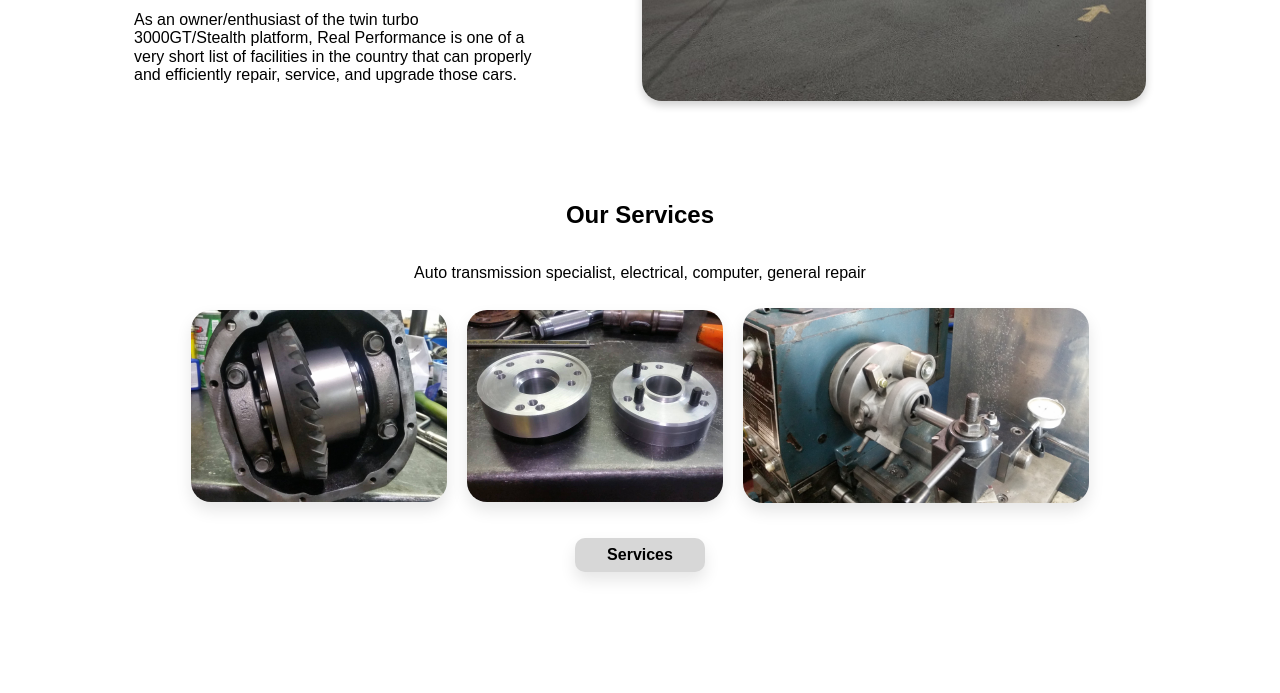
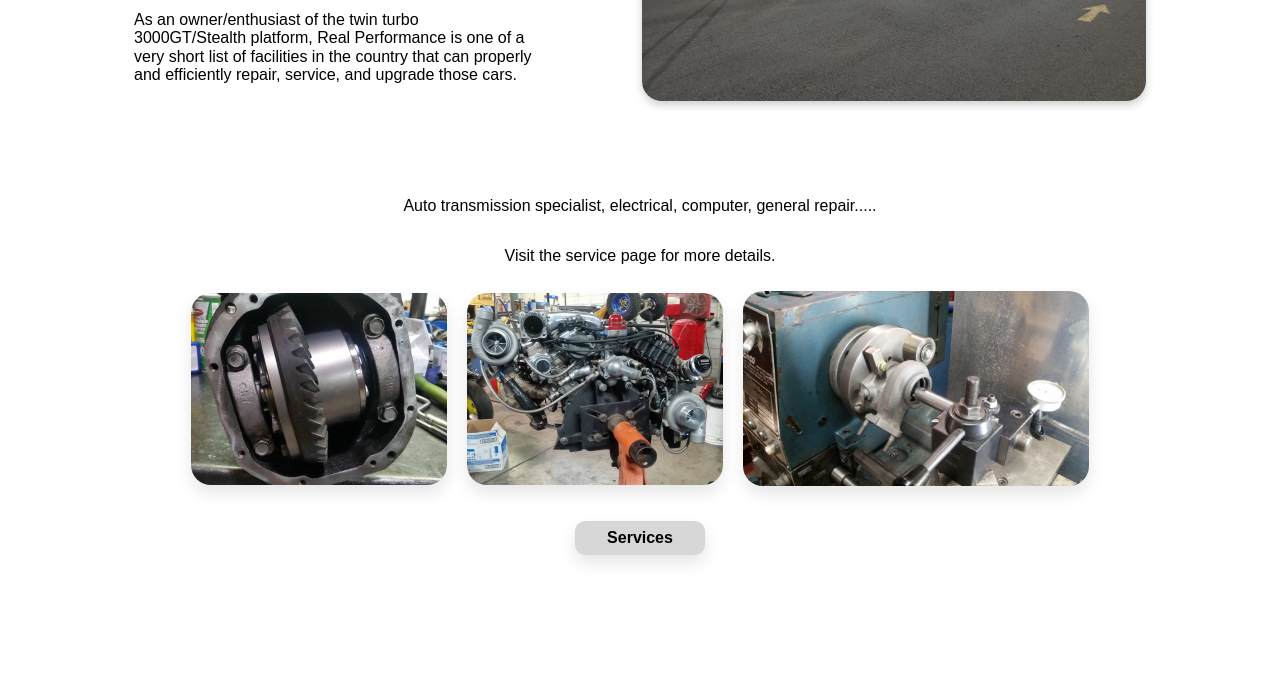
Before and after one commit to NickMbugua/Real_Performance_Automotive, a plain HTML site: page src/Index.html in a window 1280 px wide. Shown: the part 838-1531 px from the top of the page. Drawn offline with Linux system fonts and the light colour scheme.

Commit message:
Home page service info chnaged

```diff
--- a/src/Index.html
+++ b/src/Index.html
@@ -80,14 +80,14 @@
 
             </article>
             <article class="home-page-service-flex">
-                <h2>Our Services</h2>
                 <p>Auto transmission specialist,
-                    electrical, computer, general repair
+                    electrical, computer, general repair.....
                 </p>
+                <p>Visit the service page for more details. </p>
 
                 <aside class="home-page-image-flex">
                     <img src="img/image_1.jpg" class="image-flex" alt="picture of a differential" >
-                    <img src="img/image_2.jpg" class="image-flex" alt="Wheel spacers" >
+                    <img src="img/gallery-image10.jpg" class="image-flex" alt="Wheel spacers" >
                     <img src="img/image_3.jpg" class="image-flex_1" alt="Turbo machining" >
 
                 </aside>
```
